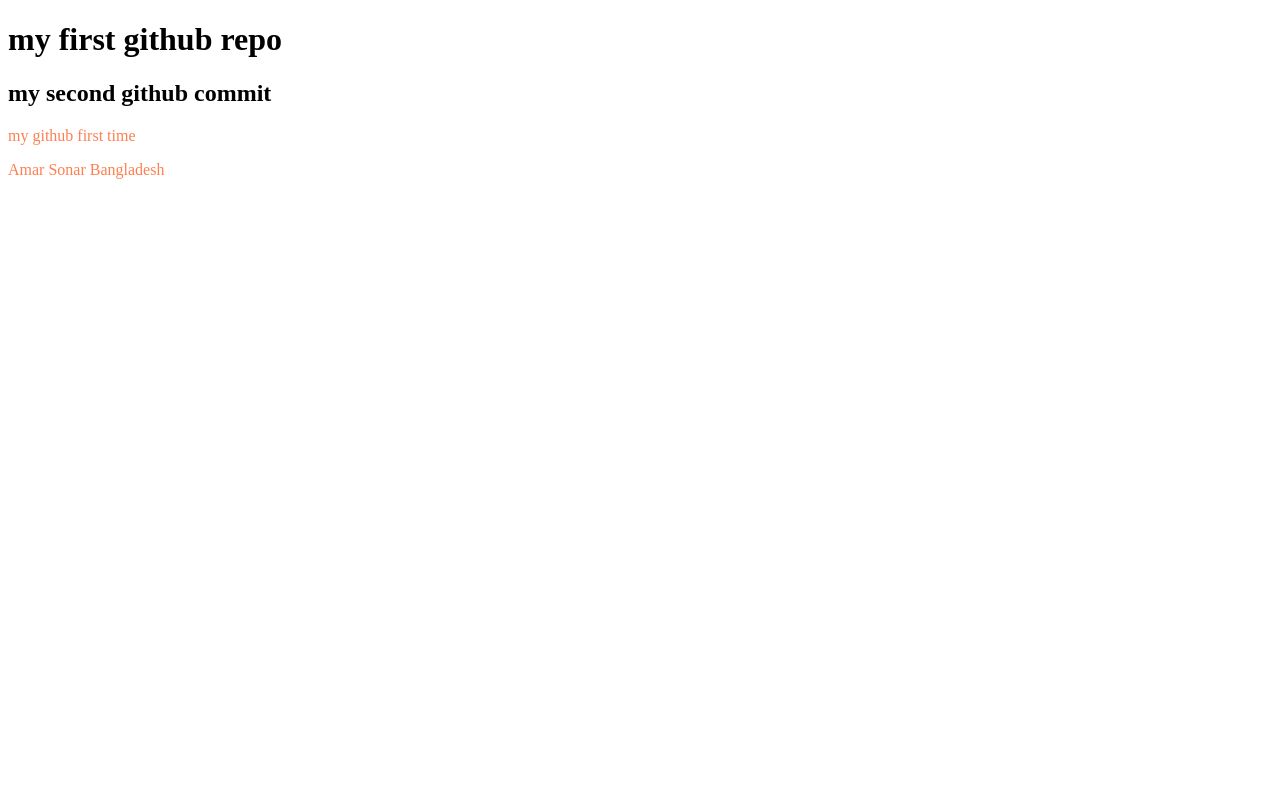
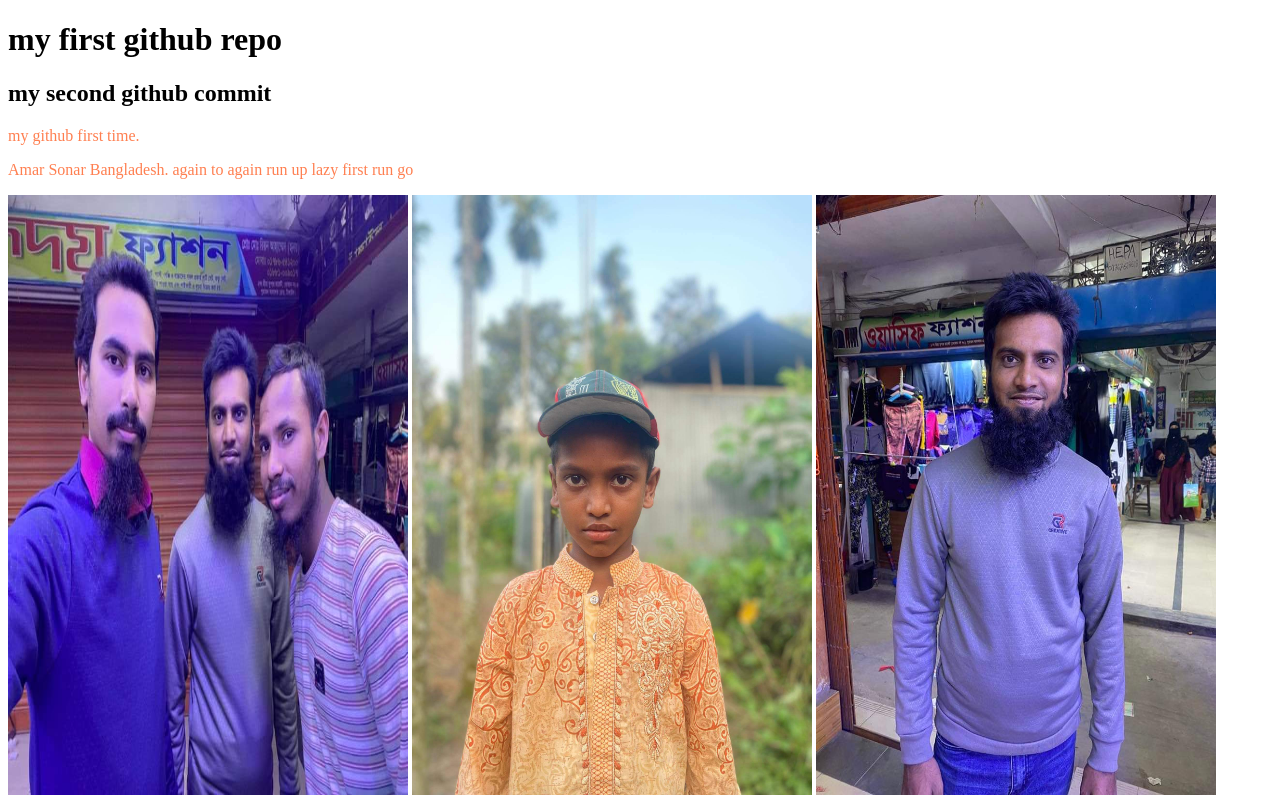
Before and after one commit to Mazidul10/my-second-repo, a plain HTML site: page index.html in a window 1280 px wide. Drawn offline with Linux system fonts and the light colour scheme.

Commit message:
my git commit bash

```diff
--- a/index.html
+++ b/index.html
@@ -6,11 +6,16 @@
     <meta name="viewport" content="width=device-width, initial-scale=1.0">
     <title>my-second-repo</title>
     <link rel="stylesheet" href="style.css">
+
 </head>
 <body>
     <h1>my first github repo</h1>
     <h2>my second github commit</h2>
-    <p>my github first time</p>
-    <p>Amar Sonar Bangladesh</p>
+    <p>my github first time.</p>
+    <p>Amar Sonar Bangladesh. again to again run up lazy first run go</p>
+    <img src="friends_pic (2).jpeg" alt="">
+    <img src="Yamin_pic (7).jpeg"  alt="">
+    <img src="mama_pic (4).jpeg" alt="">
+
 </body>
 </html>
--- a/style.css
+++ b/style.css
@@ -1,3 +1,7 @@
 p{
     color: coral;
 }
+img{
+    height: 600px;
+    width: 400px;
+}
```
Also changed, not shown: Yamin_pic (7).jpeg (added), friends_pic (2).jpeg (added), mama_pic (4).jpeg (added).
